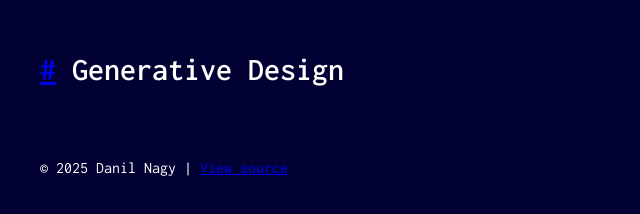
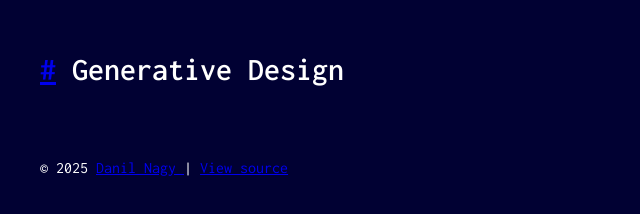
Before and after one commit to danilnagy/generative-design, an Eleventy site: page index.md in a window 1280 px wide. Shown: the full height of the page, 0-640 px from the left. Built offline with nearby package versions, Linux system fonts and the light colour scheme; Eleventy itself is replaced by a stand-in of ours; files that its build step writes are made by us from their sources.

Commit message:
add webpage url

```diff
--- a/_includes/layout.njk
+++ b/_includes/layout.njk
@@ -167,7 +167,11 @@
       {{ content | safe }}
       <footer>
         <p>
-          &copy; 2025 Danil Nagy
+          &copy; 2025 <a
+            href="https:/danilnagy.com"
+          >
+            Danil Nagy
+          </a>
           {% if page.fileSlug %}
            | <a
             href="https://github.com/danilnagy/generative-design/blob/main/{{
```
